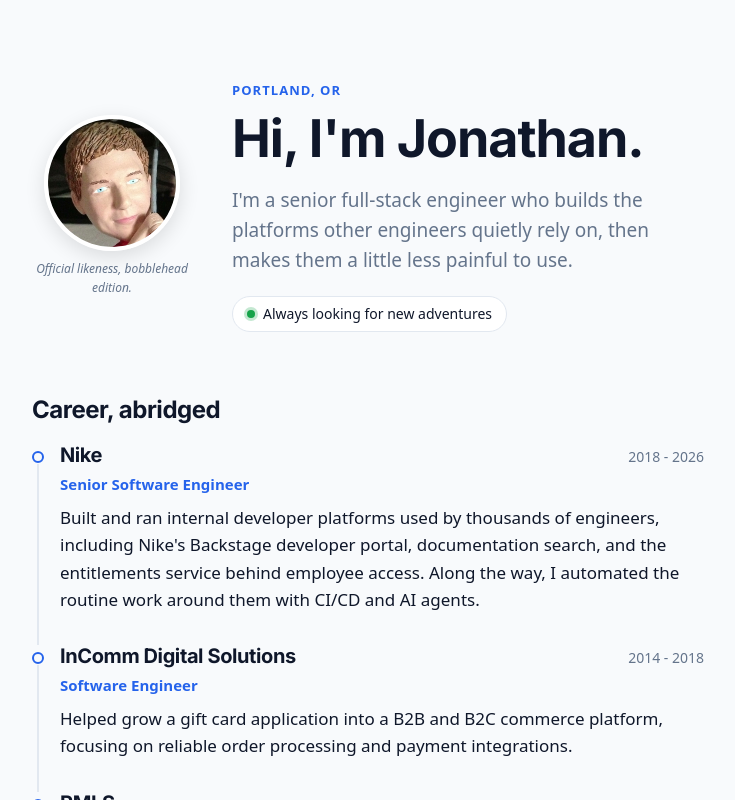
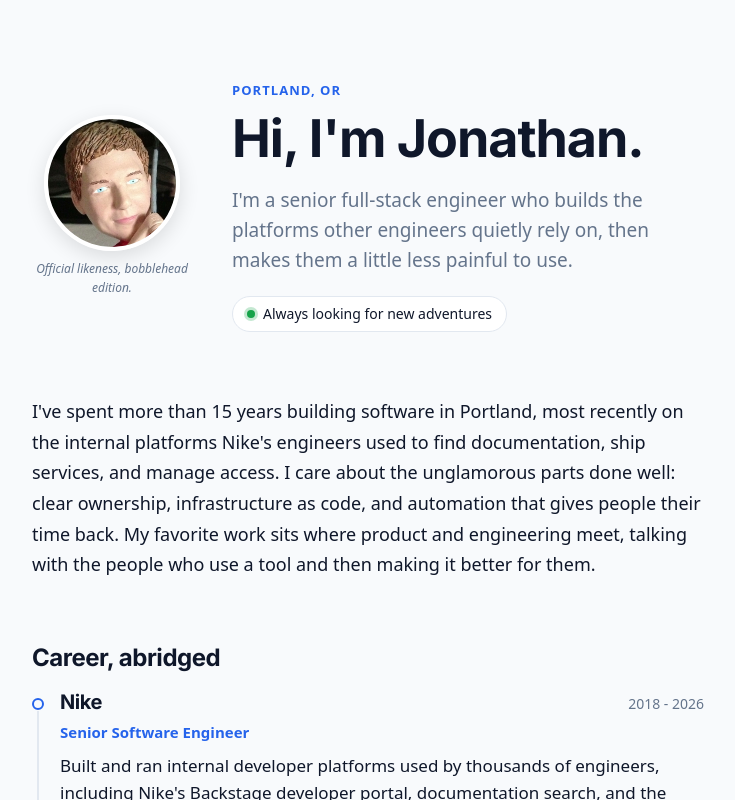
Before and after one commit to virtualmadden/virtualmadden-dev, a React (Vite) app: page / in a window 1280 px wide. Shown: the top 800 px of the page, without its empty margins (272-1007 px from the left). Built offline with nearby package versions, Linux system fonts and the light colour scheme.

Commit message:
feat: about paragraph between the intro and career

```diff
--- a/src/App.tsx
+++ b/src/App.tsx
@@ -1,5 +1,5 @@
 import headShot from './assets/headShot.jpeg'
-import { career, intro, links, projects, strengths } from './content'
+import { about, career, intro, links, projects, strengths } from './content'
 
 // Simple Icons (CC0), 24x24.
 const icons: Record<(typeof links)[number]['label'], string> = {
@@ -27,6 +27,10 @@ function App() {
           </p>
         </div>
       </header>
+
+      <section aria-label='About' className='about'>
+        <p>{about}</p>
+      </section>
 
       <section aria-labelledby='career'>
         <h2 id='career'>Career, abridged</h2>
--- a/src/content.ts
+++ b/src/content.ts
@@ -4,6 +4,9 @@ export const intro = {
   lead: "I'm a senior full-stack engineer who builds the platforms other engineers quietly rely on, then makes them a little less painful to use.",
   status: 'Always looking for new adventures',
 }
+
+export const about =
+  "I've spent more than 15 years building software in Portland, most recently on the internal platforms Nike's engineers used to find documentation, ship services, and manage access. I care about the unglamorous parts done well: clear ownership, infrastructure as code, and automation that gives people their time back. My favorite work sits where product and engineering meet, talking with the people who use a tool and then making it better for them."
 
 export type Role = {
   company: string
--- a/src/index.css
+++ b/src/index.css
@@ -164,6 +164,13 @@ h1 {
     align-items: center;
     gap: 2.5rem;
   }
+}
+
+/* About */
+
+.about p {
+  font-size: 1.125rem;
+  line-height: 1.7;
 }
 
 /* Career */
```
Also changed, not shown: 1 other file (tests, documents, lock files or other folders).
